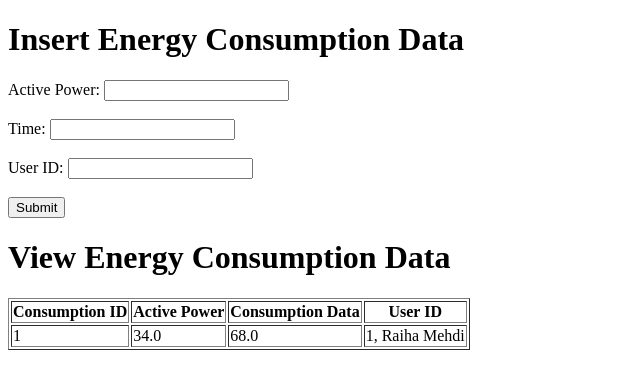
After one commit to raihamehdi/SmartWattSecure, a Django app: page /energyc in a window 1280 px wide. The commit adds this page. Shown: the top 389 px of the page, without its empty margins (0-640 px from the left). Run offline with Django 5.2, Linux system fonts and the light colour scheme; data comes from the database, SQL or seed files in the repository; both versions use the stored data as it was after the commit.

Commit message:
committed

```diff
--- a/SWS/smartwattsecure/smartwatt/models.py
+++ b/SWS/smartwattsecure/smartwatt/models.py
@@ -36,7 +36,7 @@ class EnergyConsumption(models.Model):
     def consumption_data(self):
         return self.active_power * self.time
     def __str__(self):
-        return f'{self.consumption_id}, {self.active_power}, {self.consumption_data}, {self.username}'
+        return f'{self.consumption_id}, {self.active_power}, {self.consumption_data}, {self.user_id}'
 
 #    def average_active_power(self):
 #         time_range = EnergyConsumption.objects.filter(timestamp__lte=self.timestamp).aggregate(avg_active_power=Avg('active_power'))
--- a/SWS/smartwattsecure/smartwatt/urls.py
+++ b/SWS/smartwattsecure/smartwatt/urls.py
@@ -1,6 +1,6 @@
 from django.contrib import admin
 from django.urls import path
-from .views import registeradmin, signup, login, sendotp, verifyotp, index
+from .views import registeradmin, signup, login, sendotp, verifyotp, index, home,energyc, resetpass
 
 
 urlpatterns = [
@@ -10,6 +10,9 @@ urlpatterns = [
     path('sendotp', sendotp, name='sendotp'),
     path('verifyotp', verifyotp, name='verifyotp'),
     path('', index, name='index'),
+    path('home', home, name='home'),
+    path('energyc', energyc, name='energyc'),
+    path('resetpass', resetpass, name='resetpass'),
 
 
 ]
--- a/SWS/smartwattsecure/smartwatt/views.py
+++ b/SWS/smartwattsecure/smartwatt/views.py
@@ -8,6 +8,10 @@ from django.core.mail import send_mail
 from django.template.loader import render_to_string
 from django.utils.html import strip_tags
 from django.conf import settings
+from .models import EnergyConsumption
+from django.contrib.auth.decorators import login_required
+
+
 
 def registeradmin(request):
     if request.method == 'POST':
@@ -66,8 +70,8 @@ def login(request):
 
 def sendotp(request):
     if request.method == 'POST':
-        email=request.POST.get("email")
-        print("email:",email)
+        email = request.POST.get("email")
+        print("email:", email)
         user = User.objects.filter(email=email).first()
         if user:
             reset_code = ''.join(random.choices('0123456789', k=4))
@@ -80,7 +84,8 @@ def sendotp(request):
             )
             request.session['reset_code'] = reset_code
             request.session['reset_email'] = email
-            return render(request,'enterotp.html')
+            request.session['reset_user_id'] = user.user_id  # Store user_id in session
+            return render(request, 'enterotp.html')
         else:
             error_message = 'Invalid email.'
             return render(request, 'forgetpass.html', {'error': error_message})
@@ -91,14 +96,53 @@ def verifyotp(request):
         entered_otp = request.POST.get('otp')
         saved_otp = request.session.get('reset_code')
         email = request.session.get('reset_email')
+        user_id = request.session.get('reset_user_id')  # Get user_id from session
 
-        if entered_otp == saved_otp:
-            return render(request, 'resetpass.html', {'email': email})
+        if entered_otp == saved_otp and user_id:
+            user = User.objects.get(pk=user_id)
+            return render(request, 'resetpass.html', {'email': email, 'user_id': user_id})
         else:
             return render(request, 'enterotp.html', {'error_message': 'Invalid OTP. Please try again.'})
 
     return render(request, 'forgetpass.html')
 
+@login_required
+def resetpass(request):
+    if request.method == 'POST':
+        new_password = request.POST.get('new_password')
+        user = request.user
+        user.password = make_password(new_password)
+        user.save()
+        return render(request, 'signin.html')
+
+    else:
+        return render(request, 'resetpass.html')
+
 
 def index(request):
     return render(request, 'index.html')
+
+def home(request):
+    return render(request, 'home.html')
+
+def energyc(request):
+    if request.method == 'POST':
+        active_power = request.POST.get('active_power')
+        time = request.POST.get('time')
+        user_id = request.POST.get('user_id')
+         # Fetch the user object based on the provided user_id
+        user = User.objects.get(user_id=user_id)
+        # Create a new EnergyConsumption object and save it to the database
+        consumption = EnergyConsumption.objects.create(
+            active_power=active_power,
+            time=time,
+            user_id=user
+        )
+        consumption.save()
+
+        return render(request,"consumptiondata.html" )
+
+    else:
+        # Retrieve all existing EnergyConsumption objects
+        consumptions = EnergyConsumption.objects.all()
+        return render(request, 'consumptiondata.html', {'consumptions': consumptions})
--- /dev/null
+++ b/SWS/smartwattsecure/templates/consumptiondata.html
@@ -0,0 +1,39 @@
+<!DOCTYPE html>
+<html lang="en">
+<head>
+    <meta charset="UTF-8">
+    <meta name="viewport" content="width=device-width, initial-scale=1.0">
+    <title>Energy Consumption Form</title>
+</head>
+<body>
+    <h1>Insert Energy Consumption Data</h1>
+    <form action="/energyc" method="POST">
+        {% csrf_token %}
+        <label for="active_power">Active Power:</label>
+        <input type="number" id="active_power" name="active_power" step="any" required><br><br>
+        <label for="time">Time:</label>
+        <input type="number" id="time" name="time" step="any" required><br><br>
+        <label for="user_id">User ID:</label>
+        <input type="number" id="user_id" name="user_id" required><br><br>
+        <input type="submit" value="Submit">
+    </form>
+
+    <h1>View Energy Consumption Data</h1>
+    <table border="1">
+        <tr>
+            <th>Consumption ID</th>
+            <th>Active Power</th>
+            <th>Consumption Data</th>
+            <th>User ID</th>
+        </tr>
+        {% for consumption in consumptions %}
+        <tr>
+            <td>{{ consumption.consumption_id }}</td>
+            <td>{{ consumption.active_power }}</td>
+            <td>{{ consumption.consumption_data }}</td>
+            <td>{{ consumption.user_id }}</td>
+        </tr>
+        {% endfor %}
+    </table>
+</body>
+</html>
--- a/SWS/smartwattsecure/templates/home.html
+++ b/SWS/smartwattsecure/templates/home.html
@@ -33,7 +33,7 @@
     <div class="skill">
         <div class="outer">
             <div class="inner">
-                <div class="number" data-num="65">
+                <div class="number" data-num="{{ user_energy_consumption.consumption_data }}">
                 </div>
             </div>
         </div>
--- a/SWS/smartwattsecure/templates/resetpass.html
+++ b/SWS/smartwattsecure/templates/resetpass.html
@@ -20,7 +20,8 @@
         <div class="right-half">
             <h1>Reset Password</h1>
             <p class="reset-text">Set the new password of your account so <br> you can login and access all the features.</p><br><br>
-            <form class="custom-form">
+            <form class="custom-form" form action="{% url 'resetpass' %}" method="POST">
+                {% csrf_token %}
                 <input type="password" name="password" placeholder="Password"><br><br>
                 <input type="password" name="confirmpassword" placeholder="Confirm Password"><br><br>
                 <button type="submit" id="123">Submit</button>
```
Also changed, not shown: SWS/smartwattsecure/templates/enterotp.html (+11 -29 lines), SWS/smartwattsecure/db.sqlite3.
